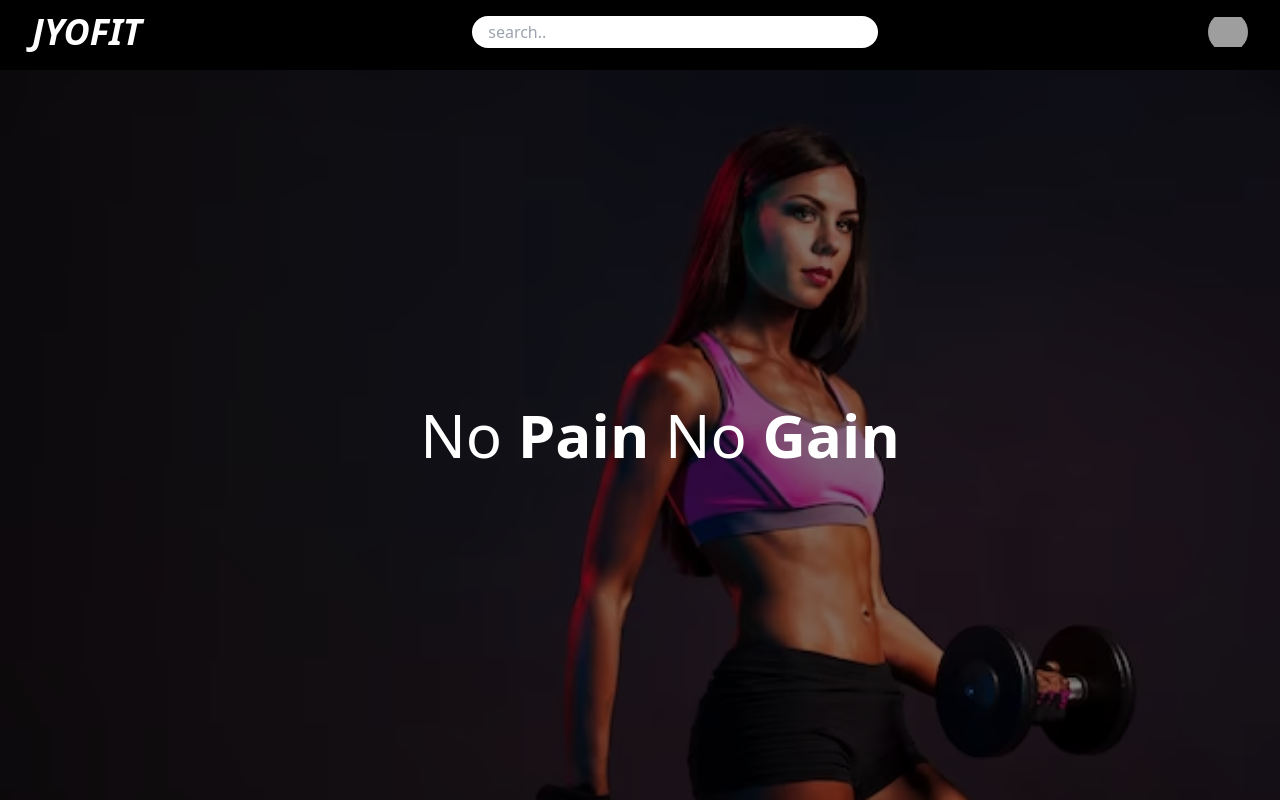
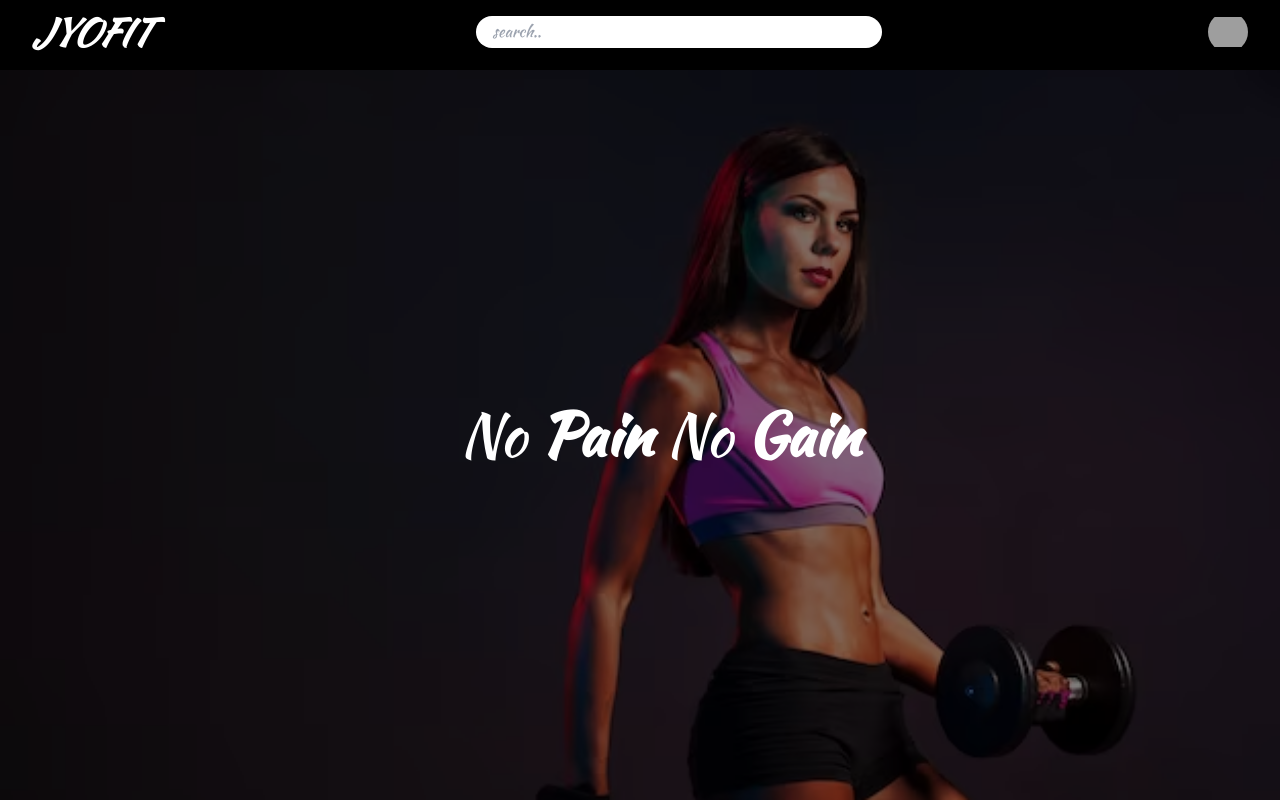
Before and after one commit to Jyotipal29/socialfit, a React (Create React App) app: page / in a window 1280 px wide. Built offline with nearby package versions, Linux system fonts and the light colour scheme; grey boxes are pictures that could not be loaded.

Commit message:
added fonts

```diff
--- a/public/index.html
+++ b/public/index.html
@@ -24,7 +24,10 @@
       work correctly both with client-side routing and a non-root public URL.
       Learn how to configure a non-root public URL by running `npm run build`.
     -->
-    <title>React App</title>
+     <link rel="preconnect" href="https://fonts.googleapis.com">
+<link rel="preconnect" href="https://fonts.gstatic.com" crossorigin>
+<link href="https://fonts.googleapis.com/css2?family=Kaushan+Script&display=swap" rel="stylesheet">
+    <title>SOCIALFIT</title>
   </head>
   <body>
     <noscript>You need to enable JavaScript to run this app.</noscript>
--- a/src/App.css
+++ b/src/App.css
@@ -0,0 +1,3 @@
+body {
+    @apply font-body;
+}
--- a/tailwind.config.js
+++ b/tailwind.config.js
@@ -2,7 +2,11 @@
 module.exports = {
   content: ["./src/**/*.{js,jsx,ts,tsx}"],
   theme: {
-    extend: {},
+    extend: {
+      fontFamily: {
+        body: ["Kaushan Script", "cursive"],
+      },
+    },
   },
   plugins: [],
 };
```
